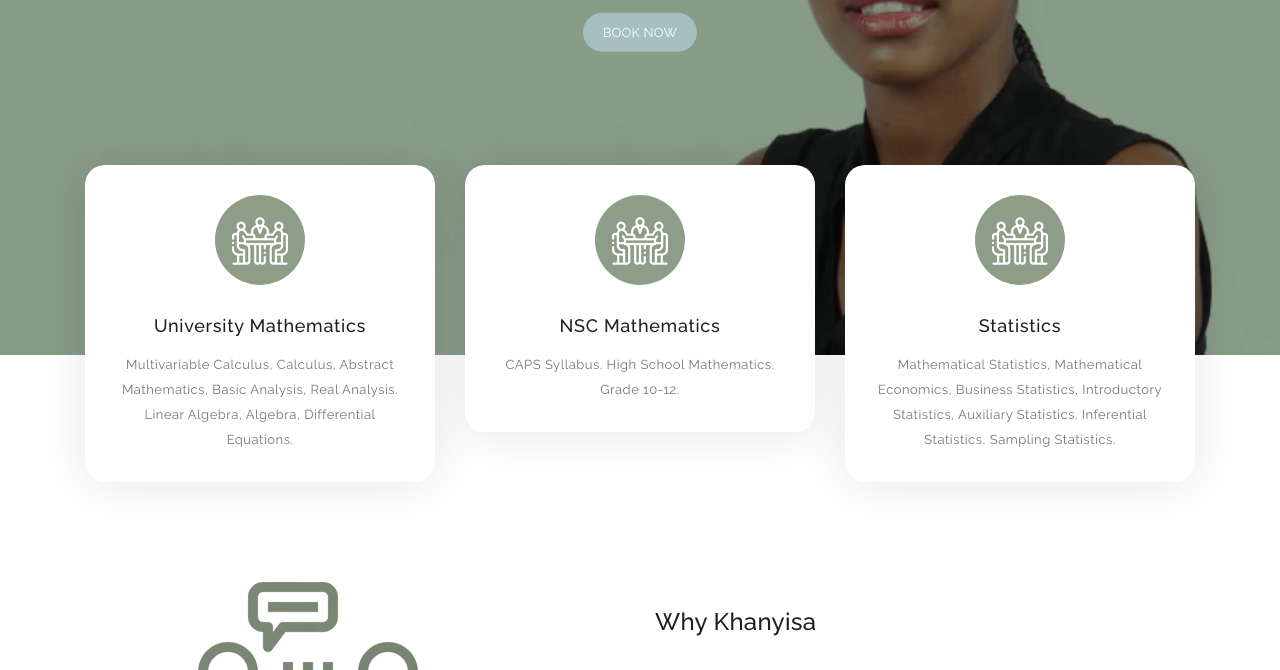
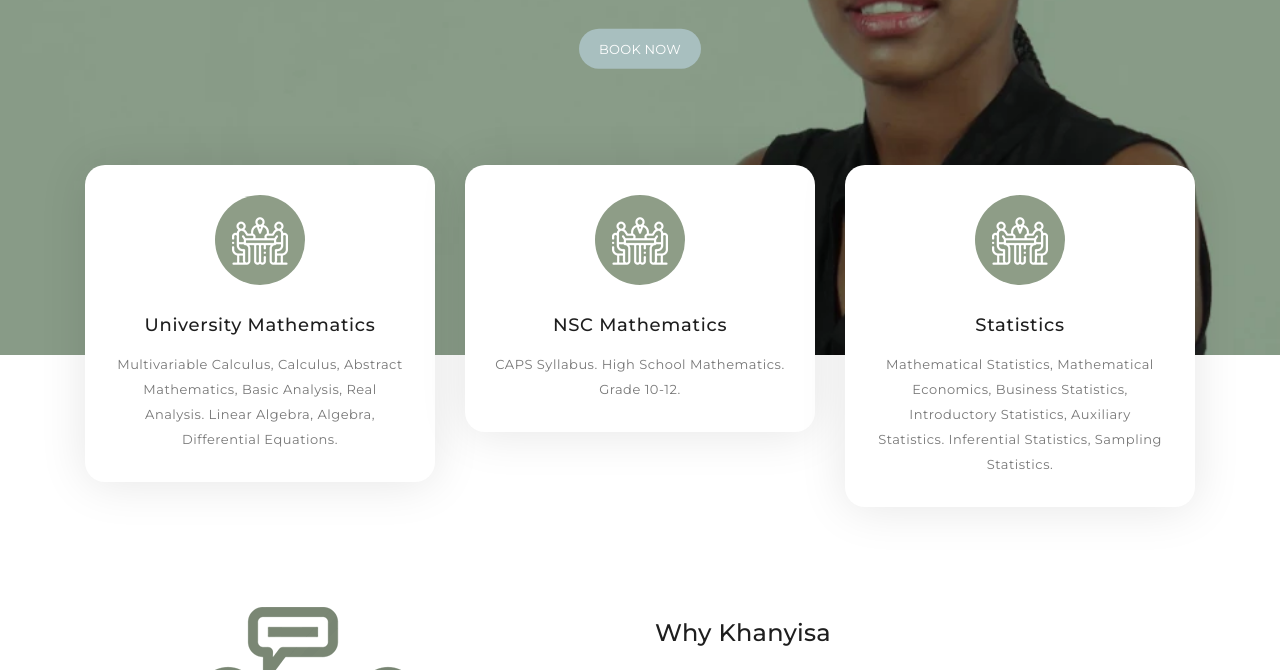
Before and after one commit to mr-vance/tutoring-website, a plain HTML site: page index.html in a window 1280 px wide. Shown: the part 445-1115 px from the top of the page. Drawn offline with Linux system fonts and the light colour scheme.

Commit message:
Font Changed to Montserrat

```diff
--- a/assets/css/templatemo-softy-pinko.css
+++ b/assets/css/templatemo-softy-pinko.css
@@ -27,7 +27,7 @@
 font & reset css
 ---------------------------------------------
 */
-@import url("https://fonts.googleapis.com/css?family=Raleway:100,300,400,500,700,900");
+@import url("https://fonts.googleapis.com/css?family=Montserrat:100,300,400,500,700,900");
 /*
 ---------------------------------------------
 reset
@@ -79,7 +79,7 @@
 }
 
 html, body {
-  font-family: "Raleway", sans-serif;
+  font-family: "Montserrat", sans-serif;
   font-weight: 400;
   background-color: #fff;
   font-size: 16px;
@@ -109,7 +109,7 @@
 html,
 body {
   background: #fff;
-  font-family: "Raleway", sans-serif;
+  font-family: "Montserrat", sans-serif;
 }
 
 ::selection {
--- a/index.html
+++ b/index.html
@@ -7,7 +7,9 @@
     <meta name="viewport" content="width=device-width, initial-scale=1, shrink-to-fit=no">
     <meta name="description" content="">
     <meta name="author" content="">
-    <link href="https://fonts.googleapis.com/css?family=Raleway:100,300,400,500,700,900" rel="stylesheet">
+    <link rel="preconnect" href="https://fonts.googleapis.com">
+    <link rel="preconnect" href="https://fonts.gstatic.com" crossorigin>
+    <link href="https://fonts.googleapis.com/css2?family=Montserrat:wght@200&display=swap" rel="stylesheet">
 
     <title>Khanyisa | Tutoring Website</title>
 <!--
```
